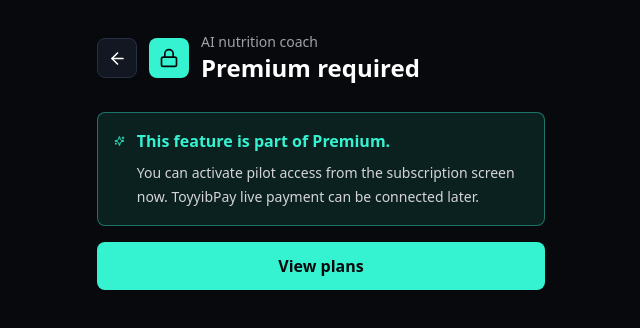
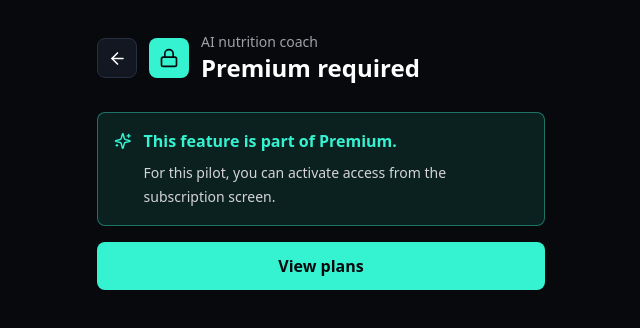
Before and after one commit to mdfarizanwar369/ascend, a Next.js app in the folder frontend/: page /coach in a window 1280 px wide. Shown: the top 328 px of the page, without its empty margins (319-959 px from the left). Built offline with nearby package versions, Linux system fonts and the light colour scheme; no server answers.

Commit message:
Polish pilot access messaging

```diff
--- a/frontend/src/components/PlanGate.tsx
+++ b/frontend/src/components/PlanGate.tsx
@@ -109,7 +109,7 @@ export function PlanGate({
             <div>
               <p className="font-semibold text-lime">This feature is part of {planLabel(requiredPlan)}.</p>
               <p className="mt-2 text-sm leading-6 text-zinc-300">
-                You can activate pilot access from the subscription screen now. ToyyibPay live payment can be connected later.
+                For this pilot, you can activate access from the subscription screen.
               </p>
             </div>
           </div>
--- a/frontend/src/components/RoleGate.tsx
+++ b/frontend/src/components/RoleGate.tsx
@@ -123,7 +123,7 @@ export function RoleGate({
             <div className="mt-3 flex items-start gap-2">
               <Sparkles className="mt-0.5 shrink-0 text-lime" size={18} />
               <p className="text-sm leading-6 text-zinc-300">
-                This feature is part of {planLabel(requiredPlan)}. You can activate pilot access from the subscription screen now.
+                This feature is part of {planLabel(requiredPlan)}. For this pilot, you can activate access from the subscription screen.
               </p>
             </div>
             <Link href="/subscription" className="mt-4 flex h-12 items-center justify-center rounded-lg bg-lime font-semibold text-ink">
--- a/frontend/src/components/subscription/SubscriptionClient.tsx
+++ b/frontend/src/components/subscription/SubscriptionClient.tsx
@@ -96,7 +96,9 @@ export function SubscriptionClient() {
             <ShieldCheck className="mt-0.5 text-lime" size={20} />
             <div>
               <p className="text-sm font-semibold text-lime">{status}</p>
-              <p className="mt-1 text-sm leading-6 text-zinc-300">Payments are ToyyibPay-first for Malaysia. Stripe can be added later through the same checkout layer.</p>
+              <p className="mt-1 text-sm leading-6 text-zinc-300">
+                For the pilot, selected members and trainers can activate access without payment. Paid checkout will be used for the public launch.
+              </p>
             </div>
           </div>
         </section>
```
